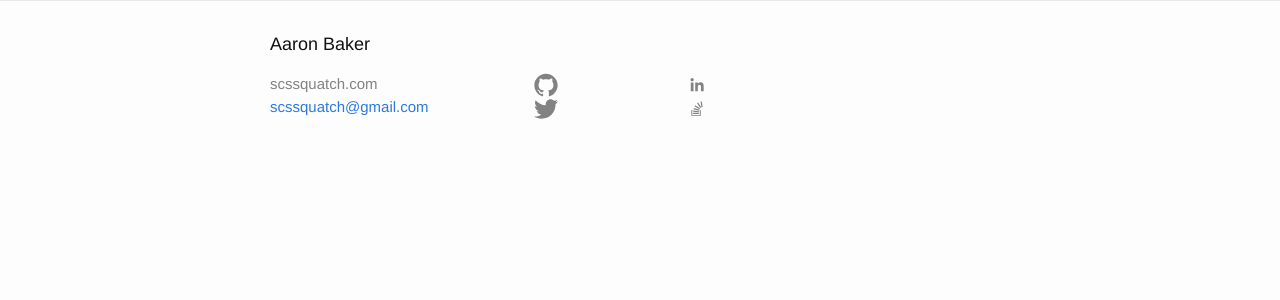
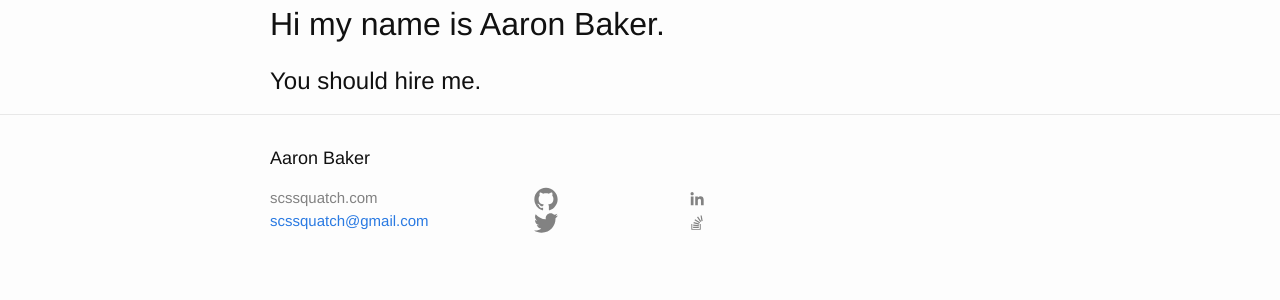
Before and after one commit to scssquatch/scssquatch.github.io, a Jekyll site: the page built from index.html, in a window 1280 px wide. Shown: the top 300 px of the page. Built offline with Jekyll 4.4.1, drawn with Linux system fonts in a browser that asks for light colours.

Commit message:
add an intro

```diff
--- a/_layouts/default.html
+++ b/_layouts/default.html
@@ -11,6 +11,10 @@
     <!--   </div> -->
     <!-- </div> -->
     <!--  -->
+    <div class="wrapper">
+      <h1>Hi my name is Aaron Baker.</h1>
+      <h2>You should hire me.</h2>
+    </div>
     {% include footer.html %}
 
   </body>
```
